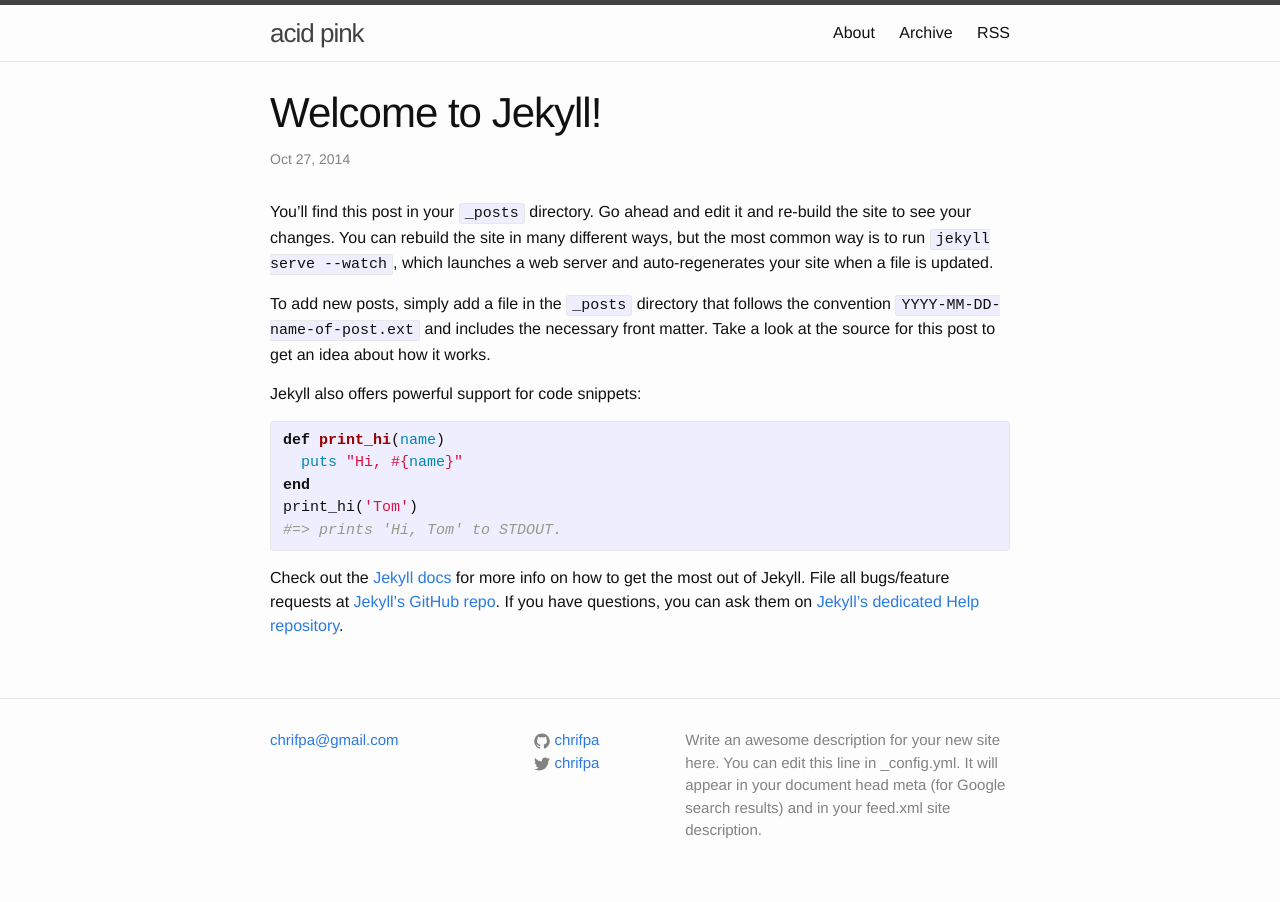
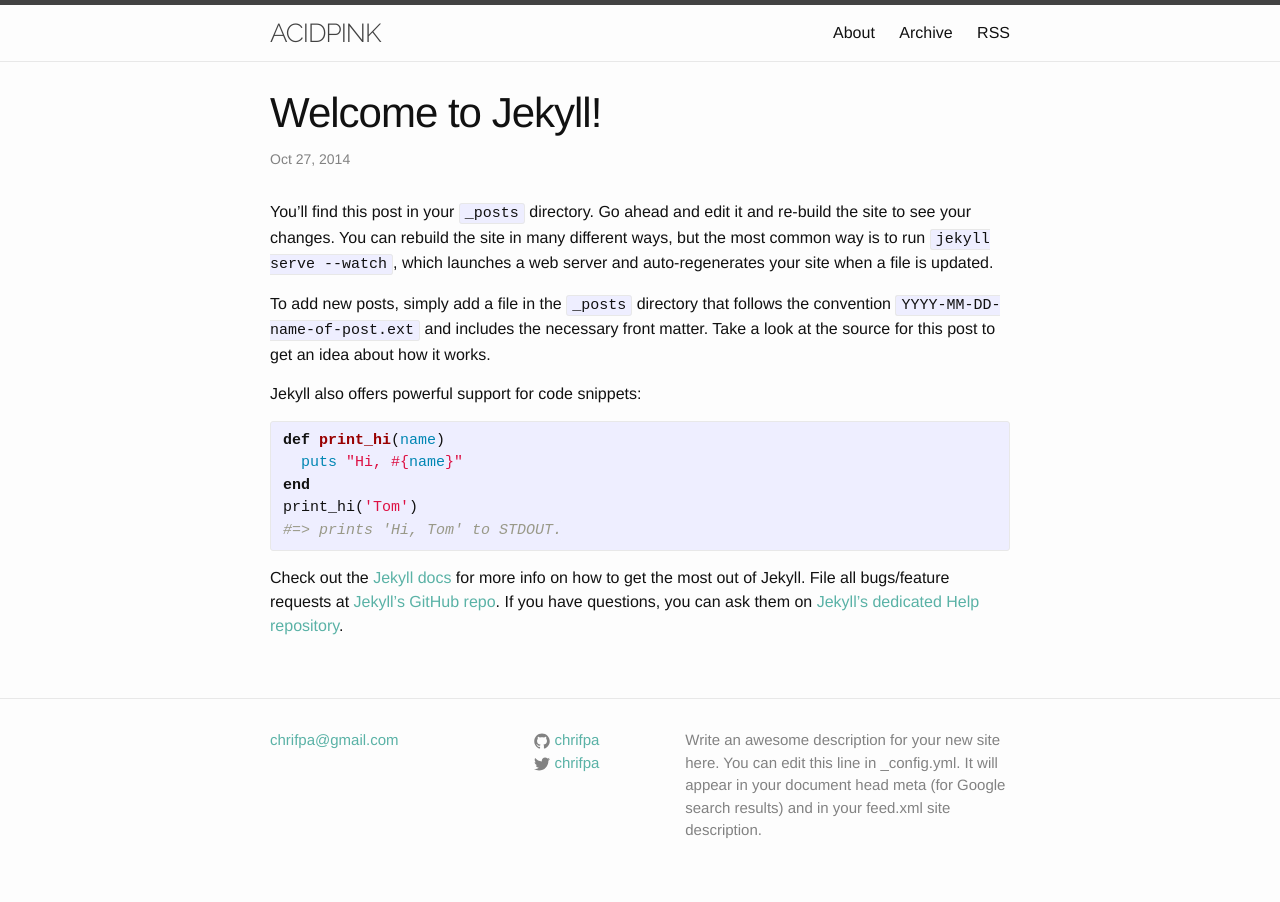
Before and after one commit to acdpnk/chrifpa.github.io, a Jekyll site: the page built from _posts/2014-10-27-welcome-to-jekyll.markdown, in a window 1280 px wide. Built offline with Jekyll 4.4.1, drawn with Linux system fonts in a browser that asks for light colours.

Commit message:
snapshot. fiddled with layout, added /_drafts and /assets directorys

```diff
--- a/_includes/head.html
+++ b/_includes/head.html
@@ -8,4 +8,5 @@
 
     <link rel="stylesheet" href="{{ "/css/main.css" | prepend: site.baseurl }}">
     <link rel="canonical" href="{{ page.url | replace:'index.html','' | prepend: site.baseurl | prepend: site.url }}">
+    <link href='http://fonts.googleapis.com/css?family=Raleway:300,400' rel='stylesheet' type='text/css'>
 </head>
--- a/_includes/header.html
+++ b/_includes/header.html
@@ -2,7 +2,7 @@
 
   <div class="wrapper">
 
-    <a class="site-title" href="{{ site.baseurl }}/">{{ site.title }}</a>
+    <a class="site-title" href="{{ site.baseurl }}/"><div style="font-family:Raleway">ACIDPINK</div></a>
 
     <nav class="site-nav">
       <a href="#" class="menu-icon">
--- a/css/main.scss
+++ b/css/main.scss
@@ -15,7 +15,8 @@ $spacing-unit:     30px;
 
 $text-color:       #111;
 $background-color: #fdfdfd;
-$brand-color:      #2a7ae2;
+// $brand-color:      #2a7ae2;
+$brand-color:      #5AB2A6;
 
 $grey-color:       #828282;
 $grey-color-light: lighten($grey-color, 40%);
```
Also changed, not shown: _posts/2014-10-28-testing-article.md (+2 -0 lines).
